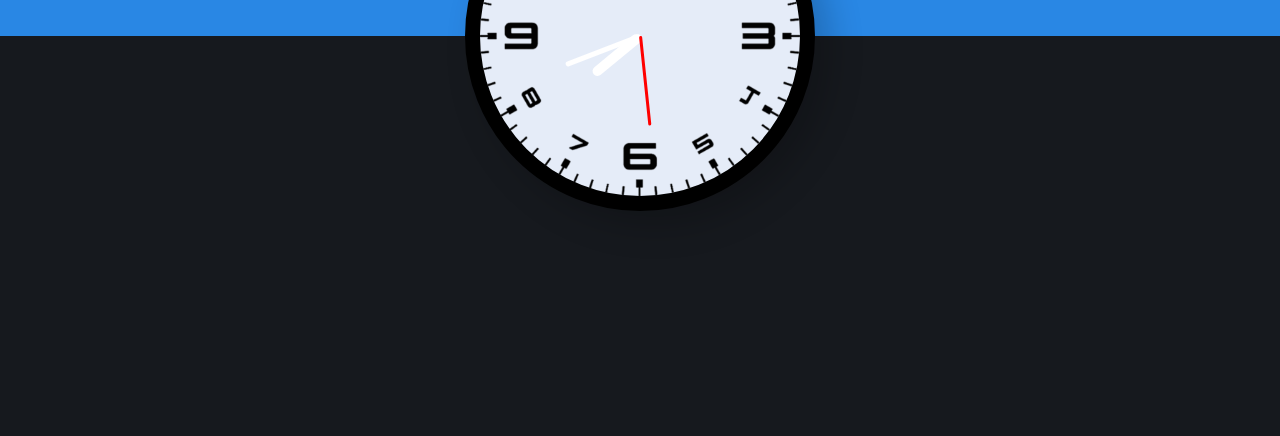
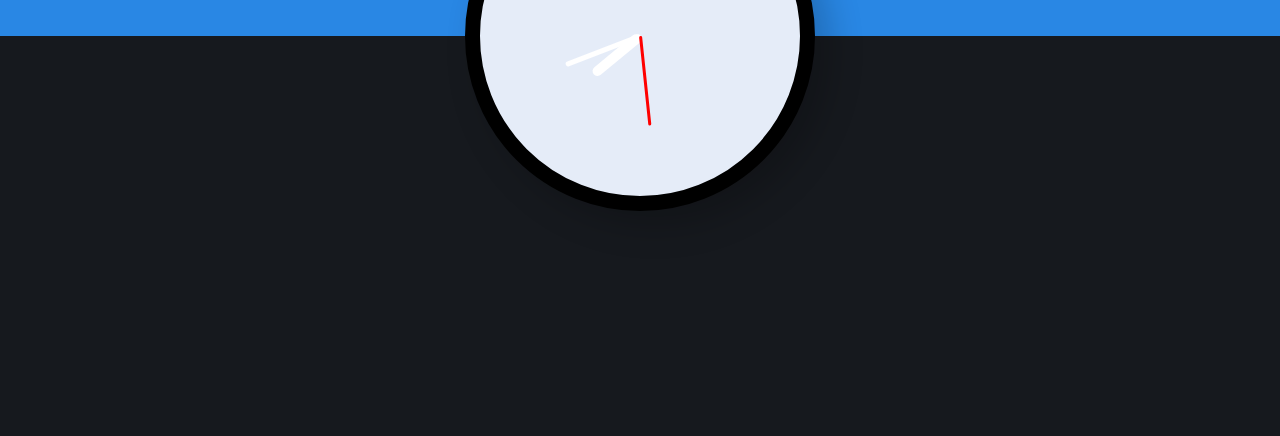
Before and after one commit to Ubaid-A/Analog-Clock, a plain HTML site: page index.html in a window 1280 px wide. Shown: the part 364-800 px from the top of the page. Drawn offline with Linux system fonts and the light colour scheme.

```diff
--- a/index.html
+++ b/index.html
@@ -19,7 +19,7 @@
         <div class="min hand" id="min"></div>
         <div class="sec hand" id="sec"></div>
 
-        <img src="./images/pngegg.png" width="320px" alt="">
+        <!-- <img src="./images/pngegg.png" width="320px" alt=""> -->
 
     </div>
 
```
